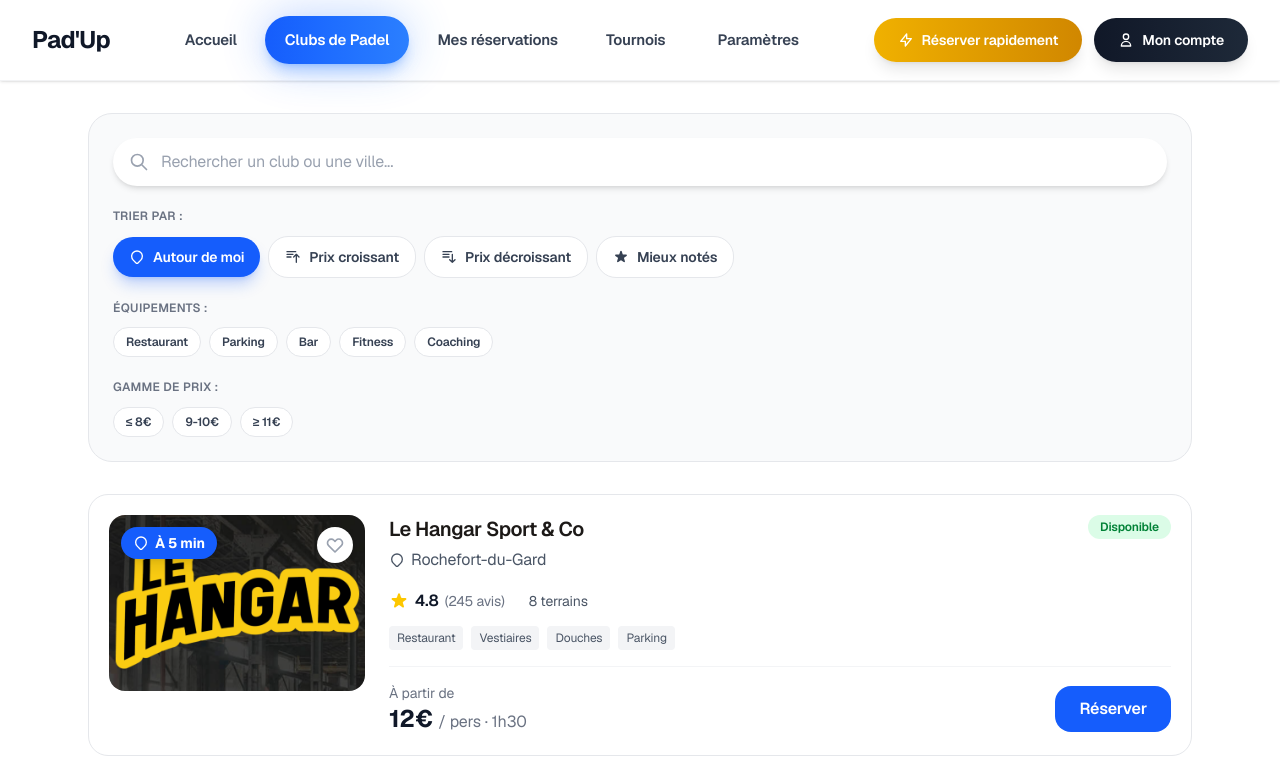
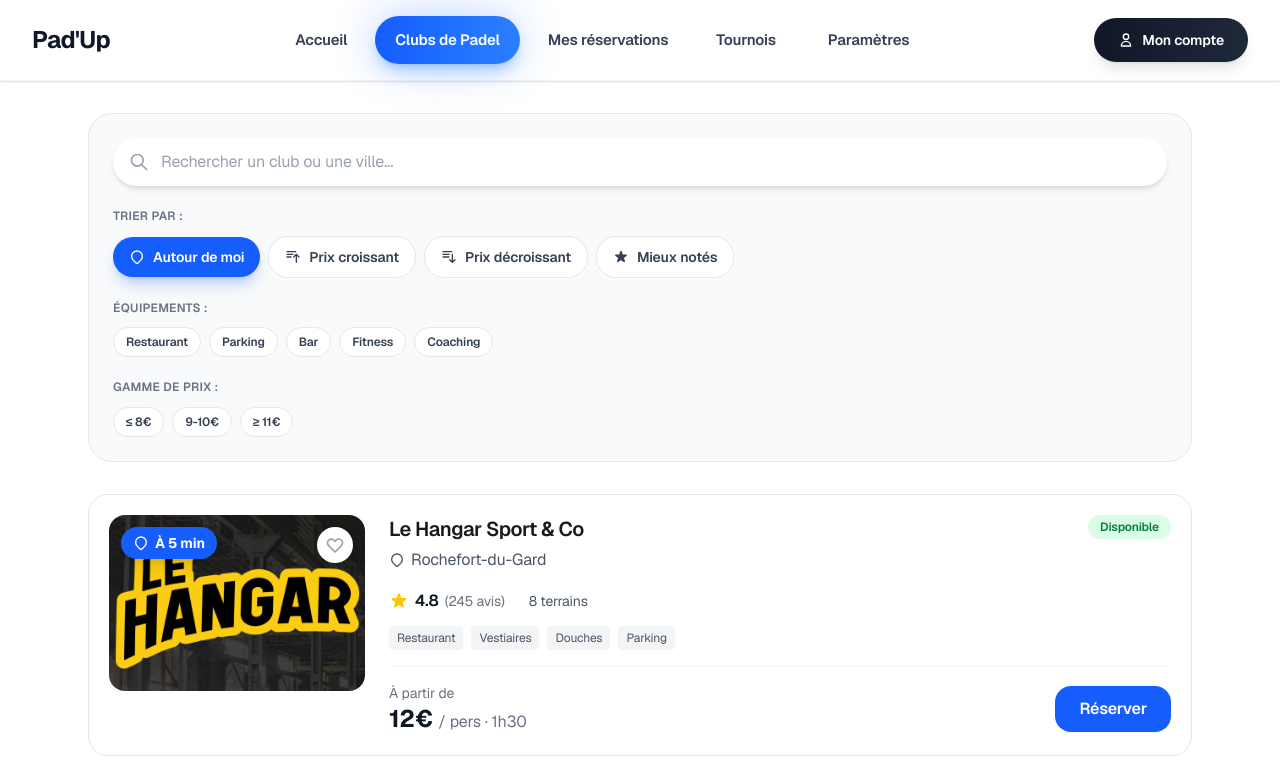
Before and after one commit to mathisenault-pixel/padup, a Next.js app: page /player/clubs in a window 1280 px wide. Shown: the top 772 px of the page. Built offline with nearby package versions, Linux system fonts and the light colour scheme.

Commit message:
chore: remove quick booking button from player layout

```diff
--- a/app/player/(authenticated)/layout.tsx
+++ b/app/player/(authenticated)/layout.tsx
@@ -1,6 +1,5 @@
 import Link from 'next/link'
 import PlayerNav from './components/PlayerNav'
-import QuickBookingButton from './components/QuickBookingButton'
 
 export default async function PlayerAuthLayout({
   children,
@@ -31,8 +30,6 @@ export default async function PlayerAuthLayout({
             {/* Auth Section Premium */}
             <div className="flex items-center gap-4">
               {user ? (
-                <div className="flex items-center gap-3">
-                  <QuickBookingButton />
                 <Link
                   href="/player/compte"
                   className="group relative px-6 py-3 bg-gradient-to-r from-gray-900 to-gray-800 hover:from-gray-800 hover:to-gray-700 text-white text-sm font-semibold rounded-2xl transition-all duration-300 shadow-lg hover:shadow-xl hover:scale-105 overflow-hidden"
@@ -45,7 +42,6 @@ export default async function PlayerAuthLayout({
                   </span>
                   <div className="absolute inset-0 bg-gradient-to-r from-blue-500/20 to-blue-600/20 opacity-0 group-hover:opacity-100 transition-opacity"></div>
                 </Link>
-                </div>
               ) : (
                 <Link
                   href="/login"
```
Also changed, not shown: app/me/bookings/page.tsx (+4 -4 lines). Lines whose indentation alone changed are shown as unchanged.
